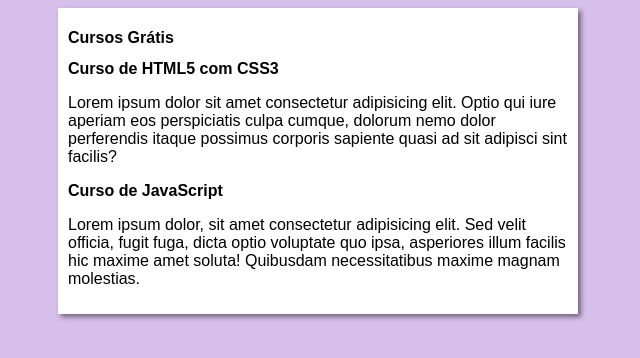
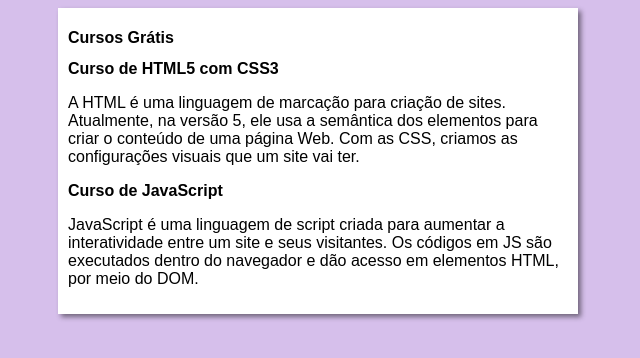
Before and after one commit to Sabrinafogliene/Projeto-site, a plain HTML site: page index.html in a window 1280 px wide. Shown: the whole page, without its empty margins (322-962 px from the left). Drawn offline with Linux system fonts and the light colour scheme.

Commit message:
Update index.html

```diff
--- a/index.html
+++ b/index.html
@@ -13,11 +13,11 @@
         </header>
         <article>
             <h2>Curso de HTML5 com CSS3</h2>
-            <p>Lorem ipsum dolor sit amet consectetur adipisicing elit. Optio qui iure aperiam eos perspiciatis culpa cumque, dolorum nemo dolor perferendis itaque possimus corporis sapiente quasi ad sit adipisci sint facilis?</p>
+            <p>A HTML é uma linguagem de marcação para criação de sites. Atualmente, na versão 5, ele usa a semântica dos elementos para criar o conteúdo de uma página Web. Com as CSS, criamos as configurações visuais que um site vai ter.</p>
         </article>
         <article>
             <h2>Curso de JavaScript</h2>
-            <p>Lorem ipsum dolor, sit amet consectetur adipisicing elit. Sed velit officia, fugit fuga, dicta optio voluptate quo ipsa, asperiores illum facilis hic maxime amet soluta! Quibusdam necessitatibus maxime magnam molestias.</p>
+            <p>JavaScript é uma linguagem de script criada para aumentar a interatividade entre um site e seus visitantes. Os códigos em JS são executados dentro do navegador e dão acesso em elementos HTML, por meio do DOM.</p>
         </article>
     </main>
 </body>
```
